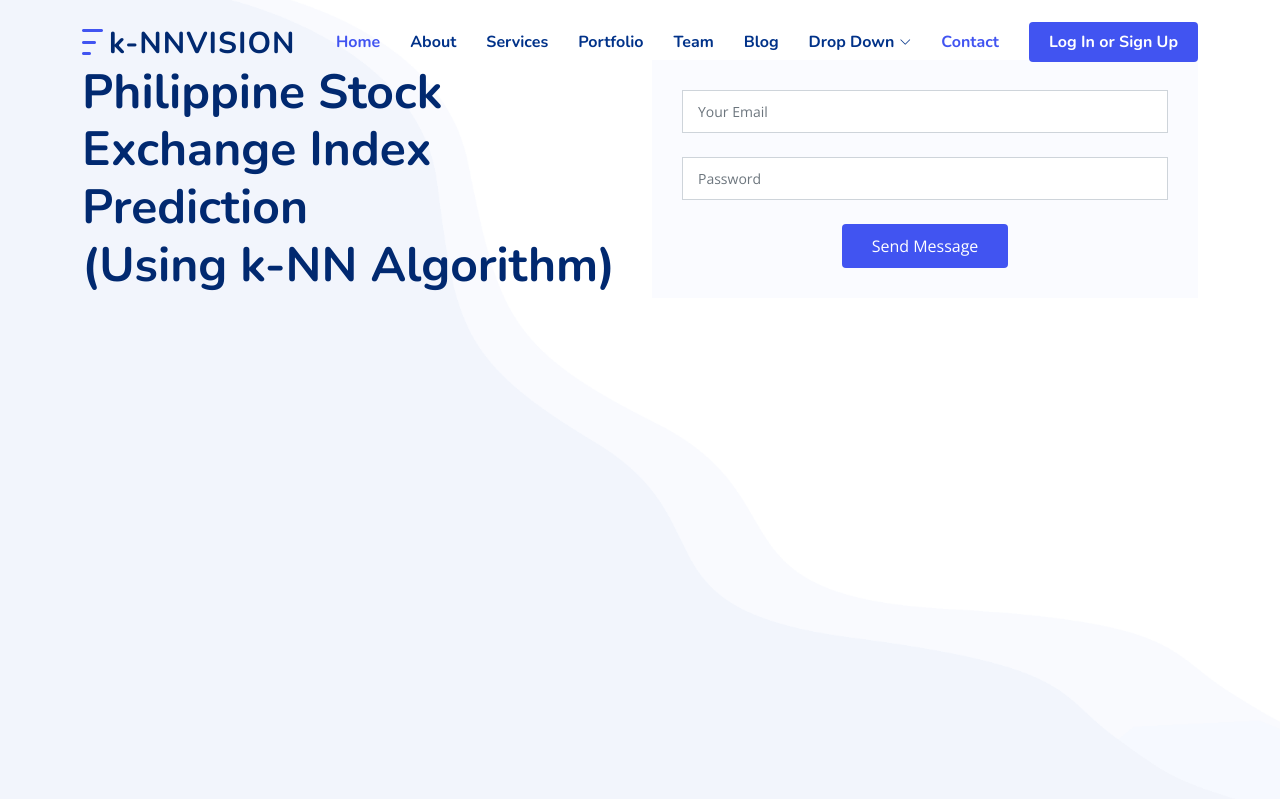
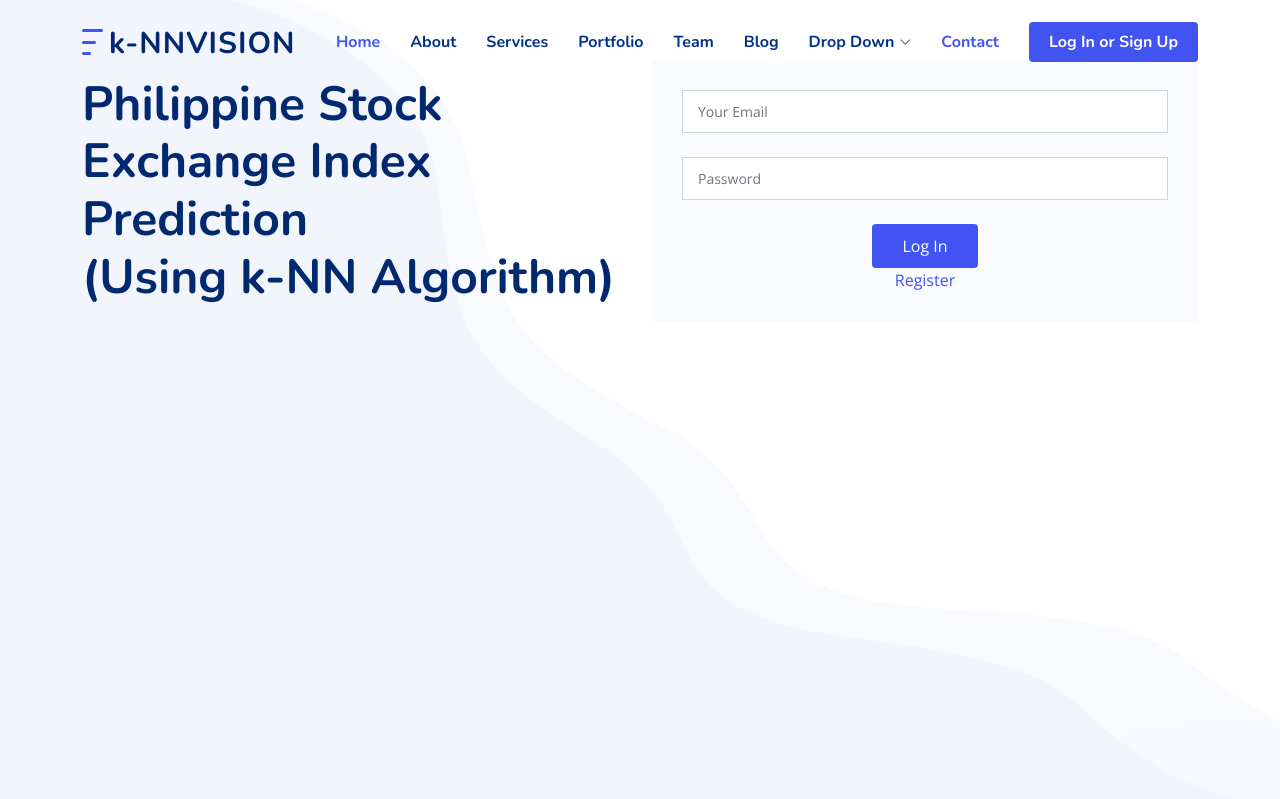
Before and after one commit to calvinjazz/thesis2-calvinjazz, a Django app: page /login in a window 1280 px wide. Shown: the top 799 px of the page. Run offline with Django 3.2, Linux system fonts and the light colour scheme; some libraries are stand-ins or nearby versions.

Commit message:
login changes15

```diff
--- a/templates/login.html
+++ b/templates/login.html
@@ -120,7 +120,9 @@
                     <div class="error-message"></div>
                     <div class="sent-message">Your message has been sent. Thank you!</div>
 
-                    <button type="submit">Send Message</button>
+                    <button type="submit">Log In</button>
+                    <br>
+                    <a href="#">Register</a>
                   </div>
 
                 </div>
```
